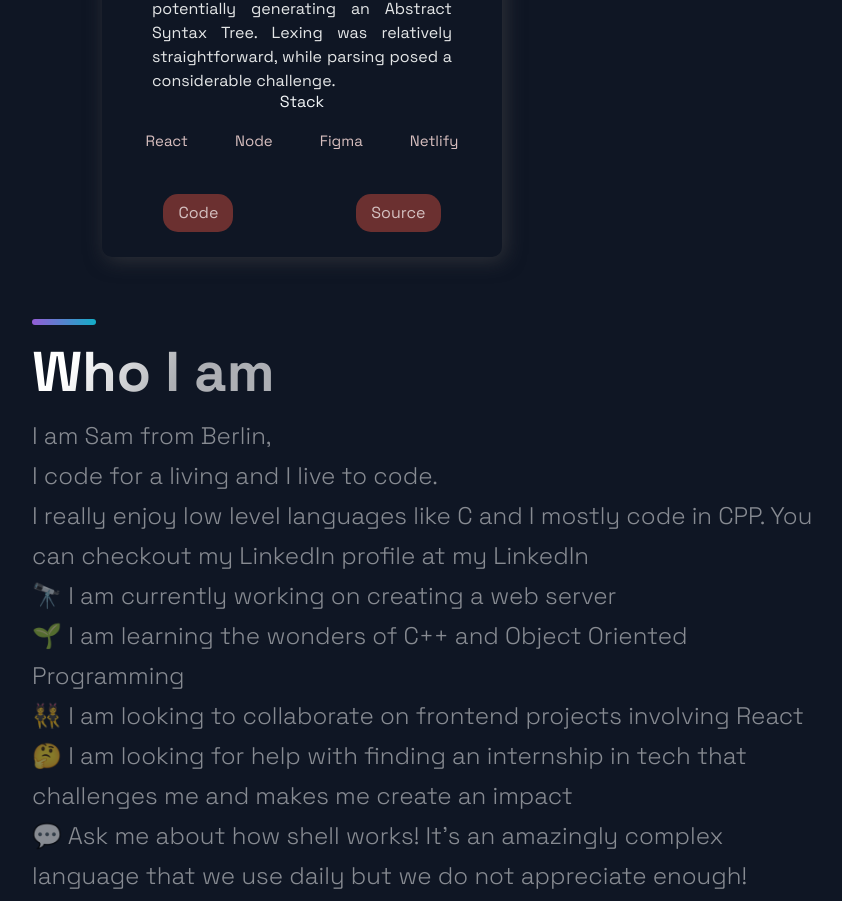
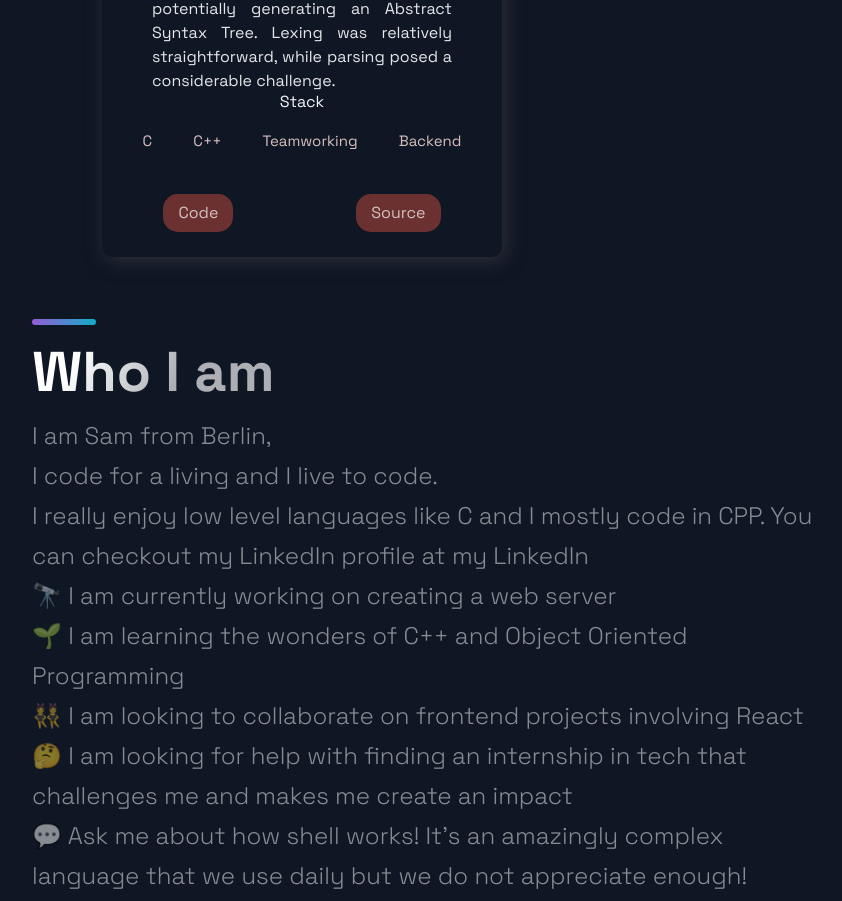
Before and after one commit to noci0001/My_Portfolio_Website, a Next.js app: page / in a window 1280 px wide. Shown: the part 2095-2996 px from the top of the page, without its empty margins (88-930 px from the left). Built offline with nearby package versions, Linux system fonts and the light colour scheme.

Commit message:
added projects

```diff
--- a/src/constants/constants.js
+++ b/src/constants/constants.js
@@ -3,9 +3,9 @@ export const projects = [
     title: 'Minishell',
     description: "The Minishell 42 project was a significant and rewarding challenge in the 42 curriculum, pushing me to explore various aspects of software development. Despite my initial intimidation, it involved creating a command-line interpreter resembling Bash, focusing on core functionalities: Operating exclusively in interactive mode Executing commands with absolute or relative paths Supporting simple commands without paths Maintaining a command history Implementing pipes, redirections, and here-doc functionality Handling double and single quotes, environment variables, and signals Including built-in commands like echo, exit, env, export, unset, cd, and pwd. The project was divided into front-end and back-end sections. The front-end managed user input and commands, while signals were addressed later to reduce complexity. The parsing journey involved two phases: lexical analysis (tokenization) and syntax analysis (parsing). Lexical analysis transformed user input into tokens, emphasizing token types over values. Syntax analysis scanned tokens based on a predefined grammar, potentially generating an Abstract Syntax Tree. Lexing was relatively straightforward, while parsing posed a considerable challenge.",
     image: '/images/1.png',
-    tags: ['React', 'Node', 'Figma', 'Netlify'],
-    source: 'https://moderndesignwebsite.netlify.app/',
-    visit: 'https://github.com/noci0001/Modern_Design_Website',
+    tags: ['C', 'C++', 'Teamworking', 'Backend'],
+    source: 'https://github.com/noci0001/42_Minishell',
+    visit: 'https://github.com/noci0001/42_Minishell',
     id: 0,
   },
   {
```
Also changed, not shown: 1 other file (tests, documents, lock files or other folders).
